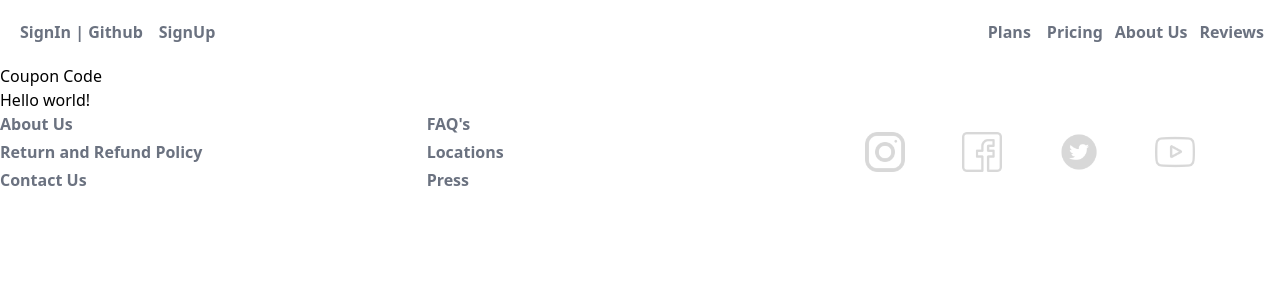
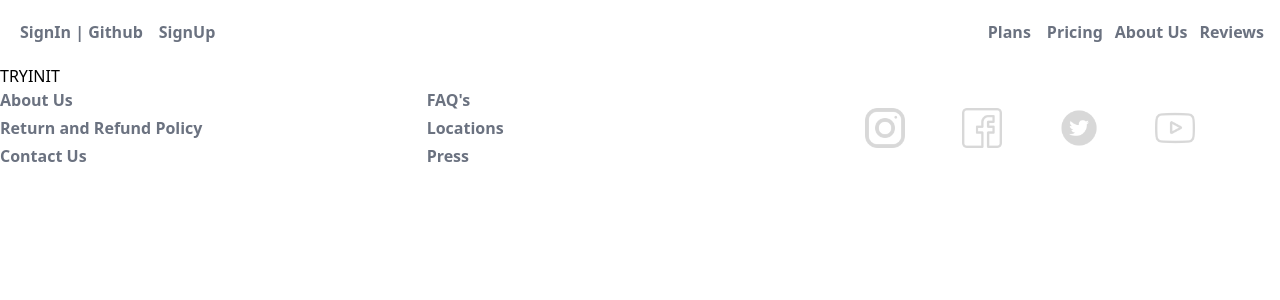
Before and after one commit to surajbanthot/crunchy_co, a Next.js app: page / in a window 1280 px wide. Shown: the top 300 px of the page. Built offline with nearby package versions, Linux system fonts and the light colour scheme; no server answers.

Commit message:
home page changes

```diff
--- a/pages/coupons/index.js
+++ b/pages/coupons/index.js
@@ -1,20 +1,20 @@
-import React, {useState} from 'react'
+import React, {
+    useState,
+    useEffect
+} from 'react'
 
 const Coupon = () => {
     const [coupon, setcoupon] = useState('');
+    useEffect(async () => {
+            const response = await fetch('/api/coupon');
+            const data = await response.json();
+            console.log(data);
+            setcoupon(data);
+        },[])
+    return ( <div>
+            {coupon}
+            </div>
+);
 
-    const fetchCoupon = async () =>{
-        const response = await fetch('/api/coupon');
-        const data = await response.json();
-        console.log(data);
-        setcoupon(data);
     }
-    return (
-        <div>
-            <button onClick={fetchCoupon}>Coupon Code</button>
-            {coupon}
-        </div>
-    )
-}
-
 export default Coupon
--- a/pages/index.js
+++ b/pages/index.js
@@ -3,8 +3,9 @@ import Coupon from "./coupons";
 export default function Home() {
   return (
     <>
+
     <Coupon/>
-      <h1 className="">Hello world!</h1>
+
     </>
   );
 }
```
